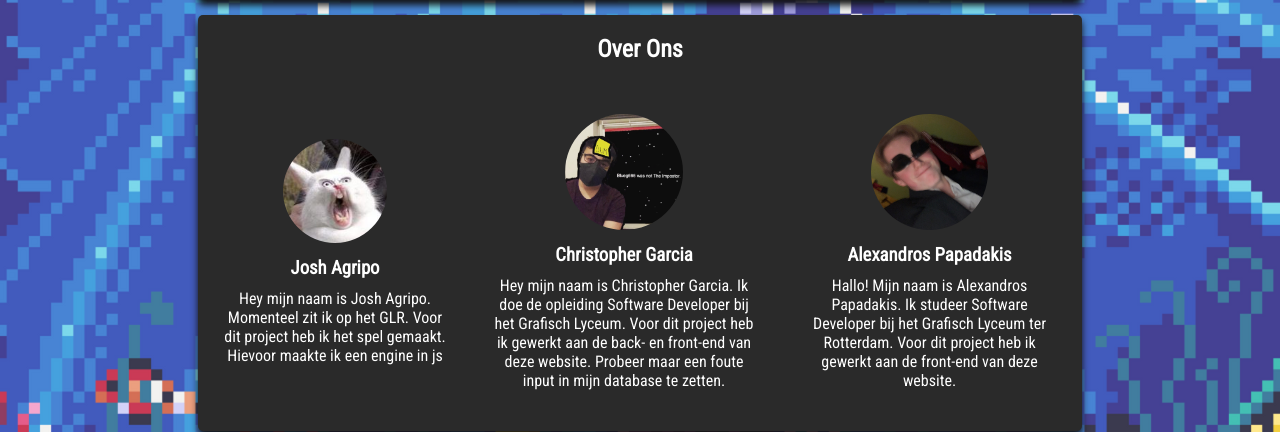
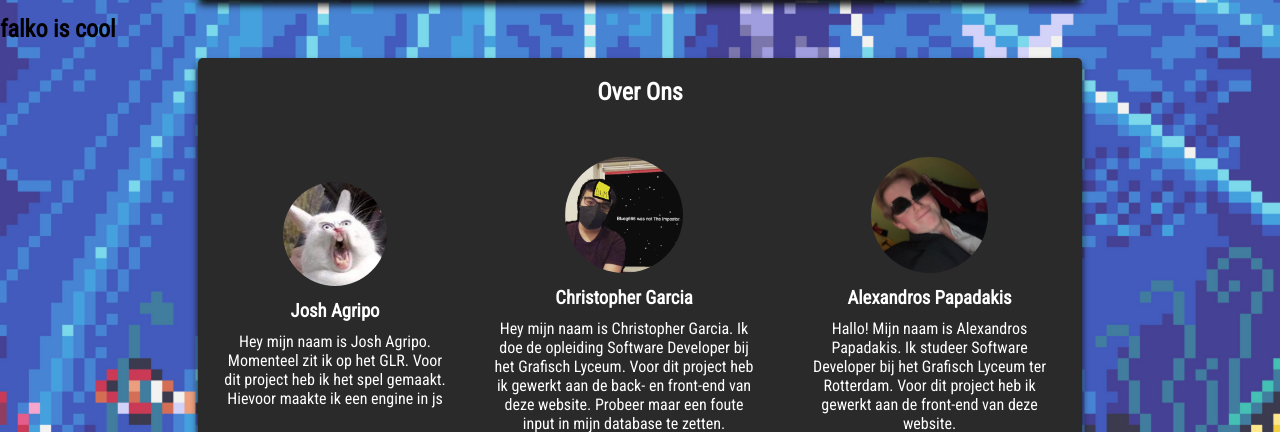
Before and after one commit to AurynForeverBlue/JellyfishJordy, a PHP site: page / in a window 1280 px wide. Shown: the part 164-596 px from the top of the page. Run offline with PHP 8.4, Linux system fonts and the light colour scheme; the visitor is signed in with stand-in values (Sample User, id 1).

Commit message:
falko toegevoegd

```diff
--- a/index.php
+++ b/index.php
@@ -28,7 +28,7 @@
 </head>
 <body>
     <?php include('./components/header.php') ?>
-
+    <h2>falko is cool</h2>
     <div class="card darkmode">
         <h2>Over Ons</h2>
         <div id="developers">
```
